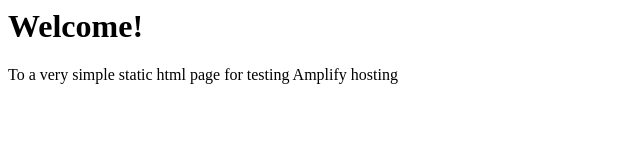
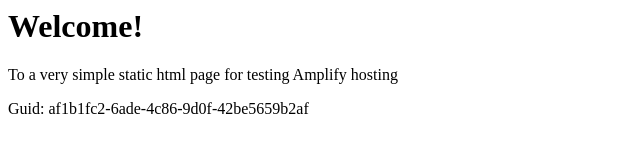
Before and after one commit to aws-aemilia-kix/Github-PR-Commit-Integration-Test-DoNotTouch-Gith-P5X5MO5I-v1-preprod-ap-northeast-3, a website: page src/index.html in a window 1280 px wide. Shown: the whole page, without its empty margins (0-640 px from the left). Drawn offline with Linux system fonts and the light colour scheme.

Commit message:
commit from integ tests

```diff
--- a/src/index.html
+++ b/src/index.html
@@ -1,3 +1,5 @@
+
+
 <html lang="en">
 
 <head>
@@ -10,6 +12,6 @@
 <body>
     <h1>Welcome!</h1>
     <p>To a very simple static html page for testing Amplify hosting</p>
-</body>
+    <p>Guid: af1b1fc2-6ade-4c86-9d0f-42be5659b2af</p></body>
 
 </html>
```
